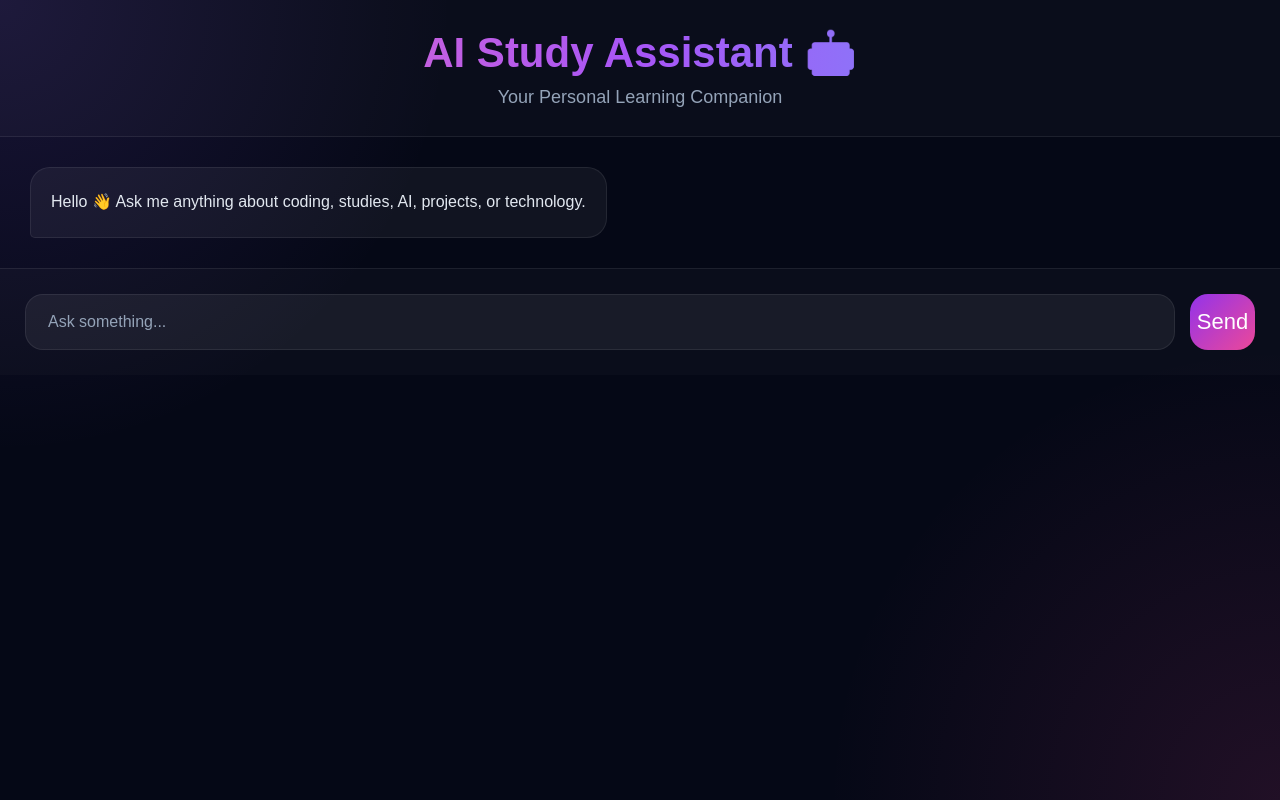
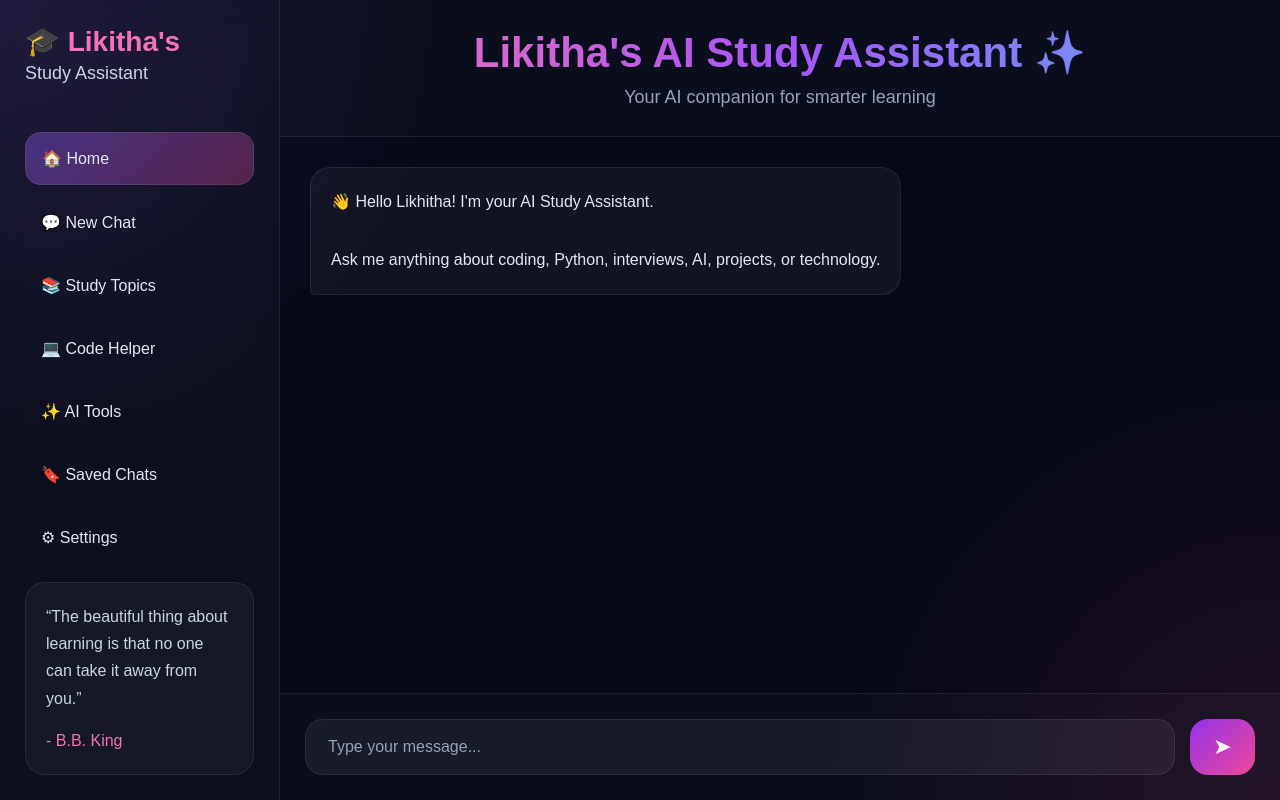
Before and after one commit to likithachirumamilla2003/Study-Assistant-, a Flask app: page / in a window 1280 px wide. Run offline with Flask 3, Linux system fonts and the light colour scheme.

Commit message:
index.html

```diff
--- a/study-assistant-ai/templates/index.html
+++ b/study-assistant-ai/templates/index.html
@@ -1,44 +1,133 @@
 <!DOCTYPE html>
 <html lang="en">
+
 <head>
+
     <meta charset="UTF-8">
-    <meta name="viewport" content="width=device-width, initial-scale=1.0">
-    <title>AI Study Assistant</title>
 
-    <link rel="stylesheet" href="{{ url_for('static', filename='style.css') }}">
+    <meta name="viewport"
+          content="width=device-width, initial-scale=1.0">
+
+    <title>Likitha's AI Study Assistant</title>
+
+    <link rel="stylesheet"
+          href="{{ url_for('static', filename='style.css') }}">
+
 </head>
+
 <body>
 
-    <div class="container">
+<div class="app-container">
 
-        <div class="header">
-            <h1>AI Study Assistant 🤖</h1>
-            <p>Your Personal Learning Companion</p>
+    <!-- SIDEBAR -->
+
+    <div class="sidebar">
+
+        <div class="logo">
+
+            <h2>🎓 Likitha's</h2>
+
+            <p>Study Assistant</p>
+
         </div>
 
-        <div class="chat-box" id="chat-box">
+        <div class="menu">
 
-            <div class="bot-message">
-                Hello 👋 Ask me anything about coding, studies, AI, projects, or technology.
+            <div class="menu-item active">
+                🏠 Home
+            </div>
+
+            <div class="menu-item">
+                💬 New Chat
+            </div>
+
+            <div class="menu-item">
+                📚 Study Topics
+            </div>
+
+            <div class="menu-item">
+                💻 Code Helper
+            </div>
+
+            <div class="menu-item">
+                ✨ AI Tools
+            </div>
+
+            <div class="menu-item">
+                🔖 Saved Chats
+            </div>
+
+            <div class="menu-item">
+                ⚙ Settings
             </div>
 
         </div>
 
+        <div class="quote-box">
+
+            <p>
+                “The beautiful thing about learning is that no one can take it away from you.”
+            </p>
+
+            <span>- B.B. King</span>
+
+        </div>
+
+    </div>
+
+    <!-- MAIN CONTENT -->
+
+    <div class="main-content">
+
+        <!-- HEADER -->
+
+        <div class="header">
+
+            <h1>
+                Likitha's AI Study Assistant ✨
+            </h1>
+
+            <p>
+                Your AI companion for smarter learning
+            </p>
+
+        </div>
+
+        <!-- CHAT AREA -->
+
+        <div class="chat-box"
+             id="chat-box">
+
+            <div class="bot-message">
+
+                👋 Hello Likhitha! I'm your AI Study Assistant.
+
+                <br><br>
+
+                Ask me anything about coding, Python,
+                interviews, AI, projects, or technology.
+
+            </div>
+
+        </div>
+
+        <!-- INPUT AREA -->
+
         <div class="input-area">
 
-            <input
-                type="text"
-                id="user-input"
-                placeholder="Ask something..."
-            >
+            <input type="text"
+                   id="user-input"
+                   placeholder="Type your message...">
 
             <button onclick="sendMessage()">
-                Send
+                ➤
             </button>
 
         </div>
 
     </div>
+
+</div>
 
 <script>
 
@@ -54,7 +143,8 @@
 
     let chatBox = document.getElementById("chat-box");
 
-    // User Message
+    // USER MESSAGE
+
     let userDiv = document.createElement("div");
 
     userDiv.className = "user-message";
@@ -65,7 +155,20 @@
 
     input.value = "";
 
-    // Send to Flask
+    // LOADING MESSAGE
+
+    let loadingDiv = document.createElement("div");
+
+    loadingDiv.className = "bot-message";
+
+    loadingDiv.innerText = "Typing...";
+
+    chatBox.appendChild(loadingDiv);
+
+    chatBox.scrollTop = chatBox.scrollHeight;
+
+    // FETCH RESPONSE
+
     let response = await fetch("/chat", {
 
         method: "POST",
@@ -82,7 +185,12 @@
 
     let data = await response.json();
 
-    // Bot Message
+    // REMOVE LOADING
+
+    chatBox.removeChild(loadingDiv);
+
+    // BOT RESPONSE
+
     let botDiv = document.createElement("div");
 
     botDiv.className = "bot-message";
@@ -94,7 +202,20 @@
     chatBox.scrollTop = chatBox.scrollHeight;
 }
 
+// ENTER KEY
+
+document.getElementById("user-input")
+.addEventListener("keypress", function(event){
+
+    if(event.key === "Enter"){
+
+        sendMessage();
+    }
+
+});
+
 </script>
 
 </body>
+
 </html>
```
